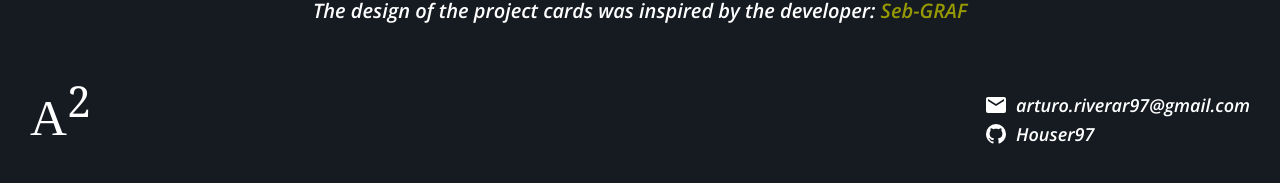
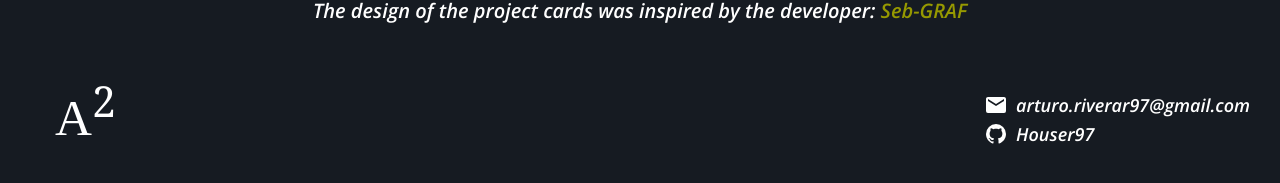
Before and after one commit to Houser97/Portfolio, a React (Create React App) app: page / in a window 1280 px wide. Shown: the part 4300-4483 px from the top of the page. Built offline with nearby package versions, Linux system fonts and the light colour scheme.

Commit message:
Center footer elements when wrapping and set logo margin

```diff
--- a/src/styles/Footer.css
+++ b/src/styles/Footer.css
@@ -47,8 +47,19 @@ footer a {
     color: white;
 }
 
+footer .app_header-logo{
+    margin-right: 25px;
+    margin-left: 25px;
+}
+
 @media (max-width: 520px) {
     .credits{
         font-size: 16px;
     }
 }
+
+@media (max-width: 425px) {
+    .app__footer{
+        justify-content: center;
+    }
+}
```
